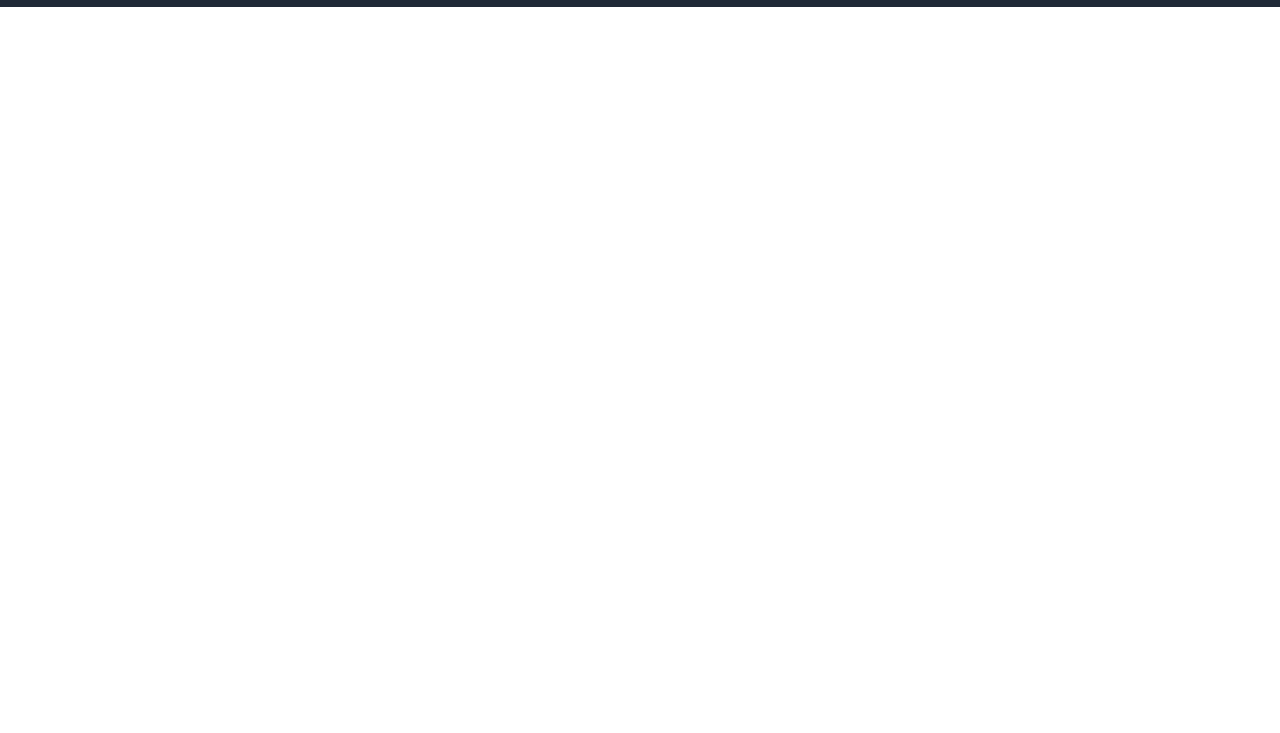
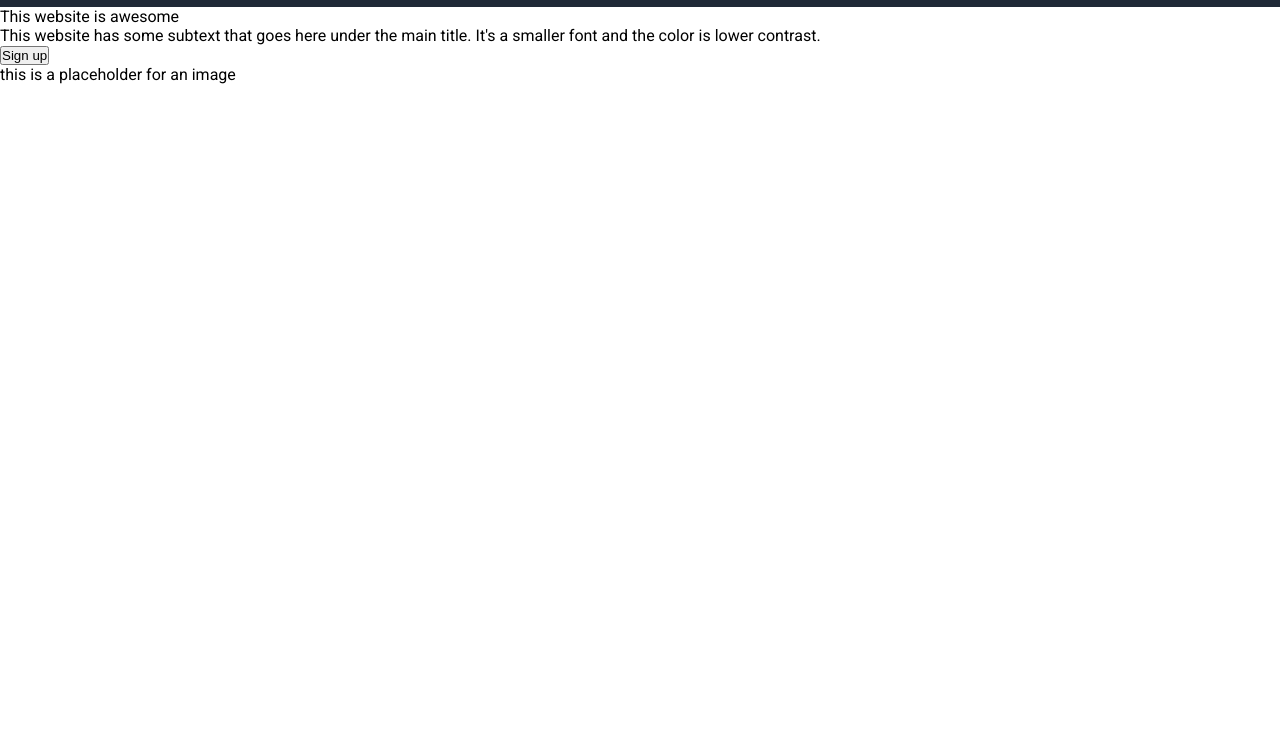
Before and after one commit to emiliano-chp-dev/odin-landing-page, a plain HTML site: page index.html in a window 1280 px wide. Shown: the part 67-800 px from the top of the page. Drawn offline with Linux system fonts and the light colour scheme.

Commit message:
Create hero section and elements

```diff
--- a/index.html
+++ b/index.html
@@ -17,6 +17,20 @@
             <li>header link three</li>
         </ul>
     </header>
+
+    <section class="hero">
+        <div class="hero-text">
+            <p class="hero-text-main">This website is awesome</p>
+            <p class="hero-text-secondary">
+                This website has some subtext that goes here under the main title. It's a smaller font and the color is
+                lower contrast.
+            </p>
+            <button class="button hero">Sign up</button>
+        </div>
+        <div class="hero-image-placeholder">
+            <p>this is a placeholder for an image</p>
+        </div>
+    </section>
 </body>
 
 </html>
```
